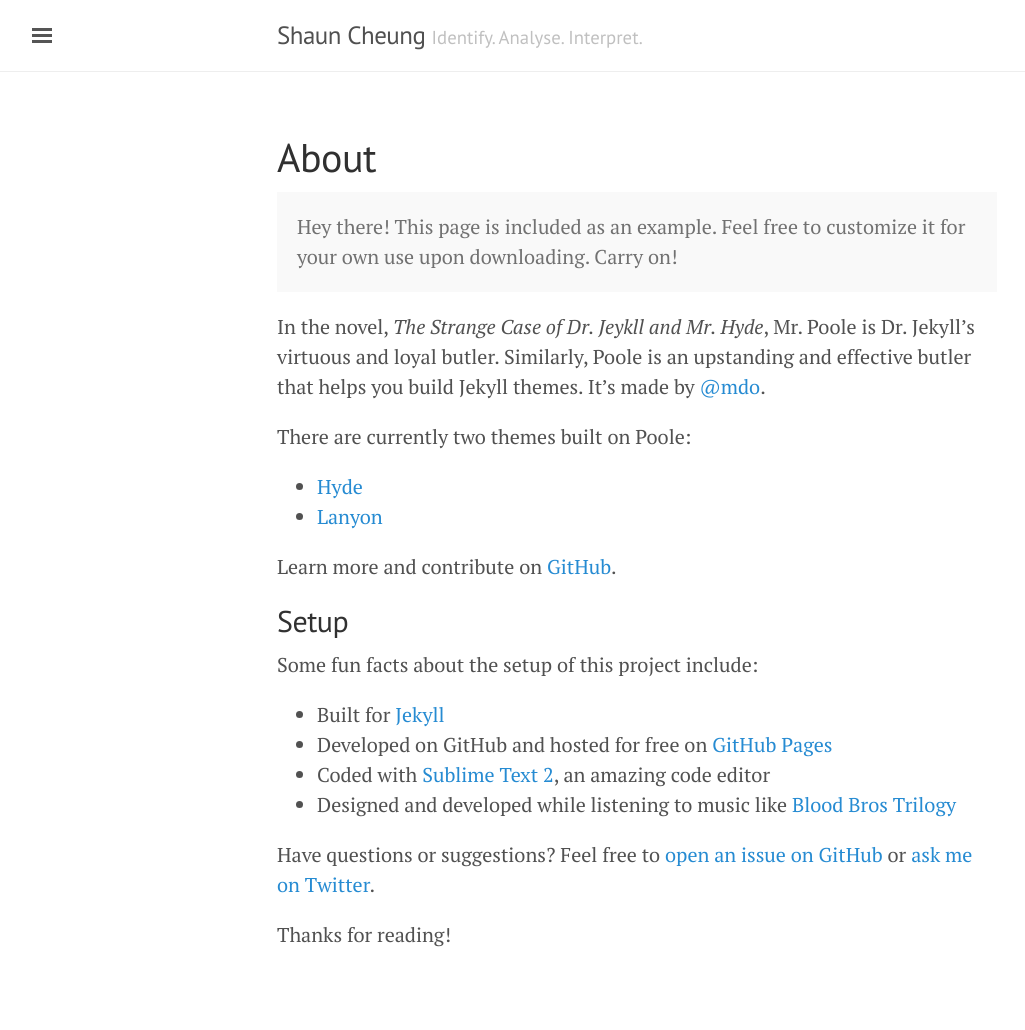
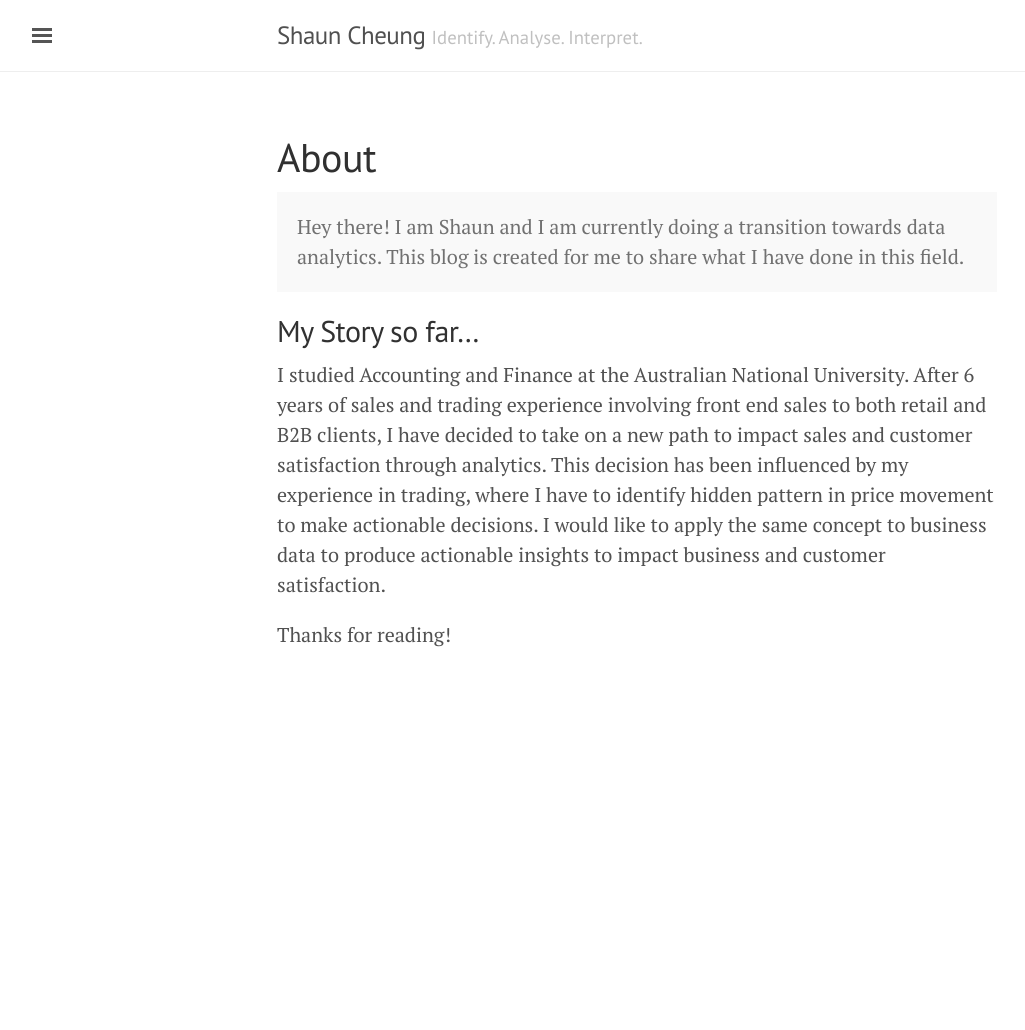
Before and after one commit to shauncheungkt/shauncheungkt.github.io, a Jekyll site: the page built from about.md, in a window 1280 px wide. Shown: the whole page, without its empty margins (3-1028 px from the left). Built offline with Jekyll 4.4.1, drawn with Linux system fonts in a browser that asks for light colours; after the commit the page ends 900 px from its top, so only the background shows below that.

Commit message:
Update about.md

```diff
--- a/about.md
+++ b/about.md
@@ -4,27 +4,11 @@ title: About
 ---
 
 <p class="message">
-  Hey there! This page is included as an example. Feel free to customize it for your own use upon downloading. Carry on!
+  Hey there! I am Shaun and I am currently doing a transition towards data analytics. This blog is created for me to share what I have done in this field.
 </p>
 
-In the novel, *The Strange Case of Dr. Jeykll and Mr. Hyde*, Mr. Poole is Dr. Jekyll's virtuous and loyal butler. Similarly, Poole is an upstanding and effective butler that helps you build Jekyll themes. It's made by [@mdo](https://twitter.com/mdo).
+## My Story so far...
 
-There are currently two themes built on Poole:
-
-* [Hyde](http://hyde.getpoole.com)
-* [Lanyon](http://lanyon.getpoole.com)
-
-Learn more and contribute on [GitHub](https://github.com/poole).
-
-## Setup
-
-Some fun facts about the setup of this project include:
-
-* Built for [Jekyll](http://jekyllrb.com)
-* Developed on GitHub and hosted for free on [GitHub Pages](https://pages.github.com)
-* Coded with [Sublime Text 2](http://sublimetext.com), an amazing code editor
-* Designed and developed while listening to music like [Blood Bros Trilogy](https://soundcloud.com/maddecent/sets/blood-bros-series)
-
-Have questions or suggestions? Feel free to [open an issue on GitHub](https://github.com/poole/issues/new) or [ask me on Twitter](https://twitter.com/mdo).
+I studied Accounting and Finance at the Australian National University. After 6 years of sales and trading experience involving front end sales to both retail and B2B clients, I have decided to take on a new path to impact sales and customer satisfaction through analytics. This decision has been influenced by my experience in trading, where I have to identify hidden pattern in price movement to make actionable decisions. I would like to apply the same concept to business data to produce actionable insights to impact business and customer satisfaction.
 
 Thanks for reading!
```
